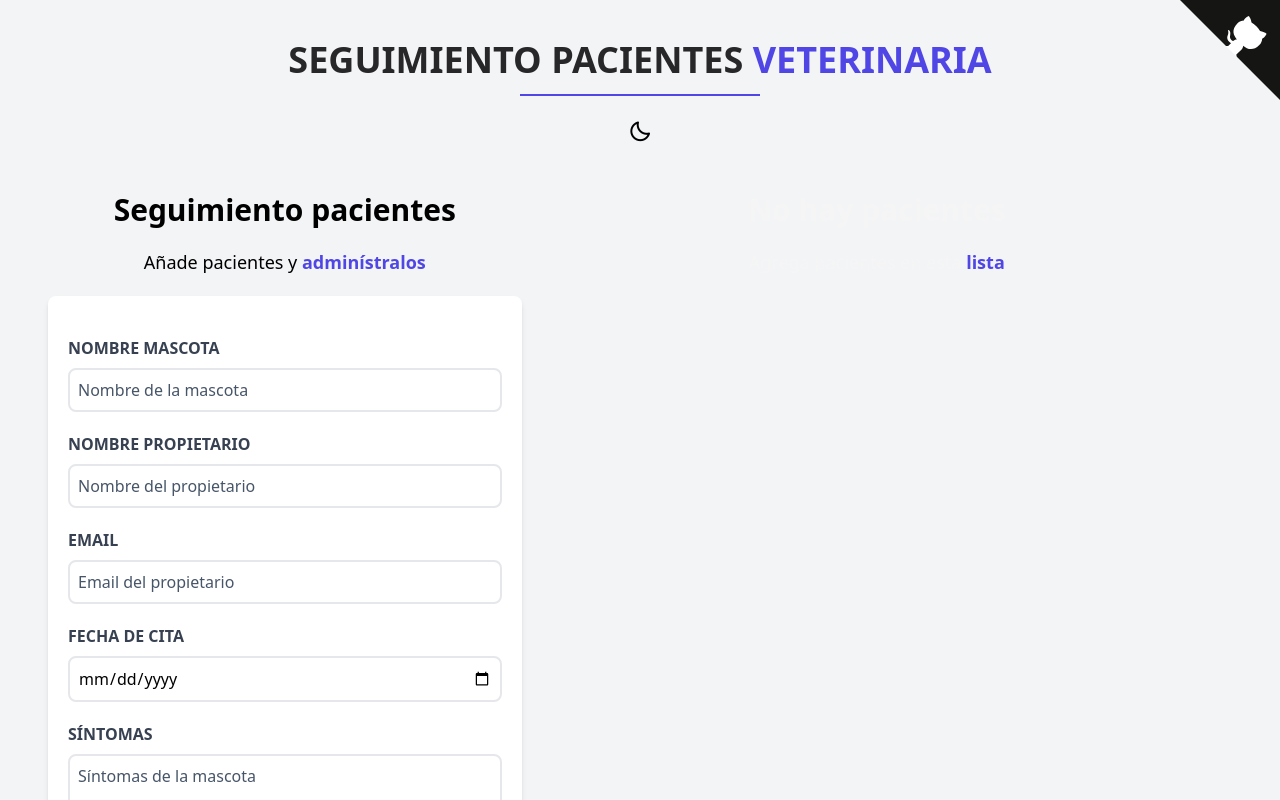
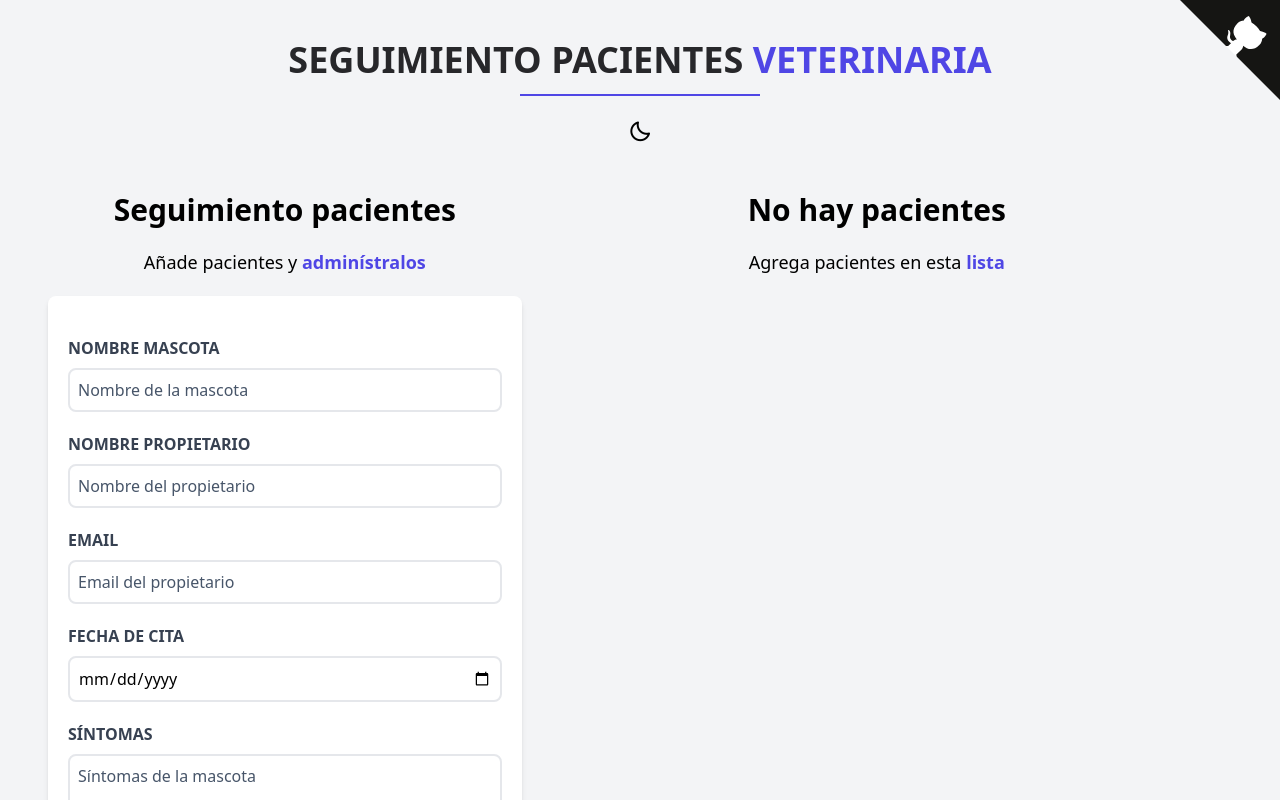
Before and after one commit to rxtsel/Veterinary-patient-manager-react, a React (Vite) app: page / in a window 1280 px wide. Shown: the top 800 px of the page. Built offline with nearby package versions, Linux system fonts and the light colour scheme.

Commit message:
fix(theme): remove fix to colour title in dark mode

```diff
--- a/src/components/ListadoPacientes.jsx
+++ b/src/components/ListadoPacientes.jsx
@@ -30,8 +30,19 @@ const ListadoPacientes = ({ pacientes, setPaciente, eliminarPaciente }) => {
 
         : (
           <>
-            <h2 className='font-black text-3xl text-center mb-5'>No hay pacientes</h2>
-            <p className='text-lg mb-5 text-center'>Agrega pacientes en esta <span className='text-indigo-600 font-bold'>lista</span></p>
+            <h2
+              className='text-black font-black text-3xl text-center mb-5 dark:text-sky-400'
+            >
+              No hay pacientes
+            </h2>
+            <p
+              className='text-black text-lg mb-5 text-center dark:text-gray-200'
+            >
+              Agrega pacientes en esta {' '}
+              <span className='text-indigo-600 font-bold dark:text-gray-200'>
+                lista
+              </span>
+            </p>
           </>
           )}
 
```
